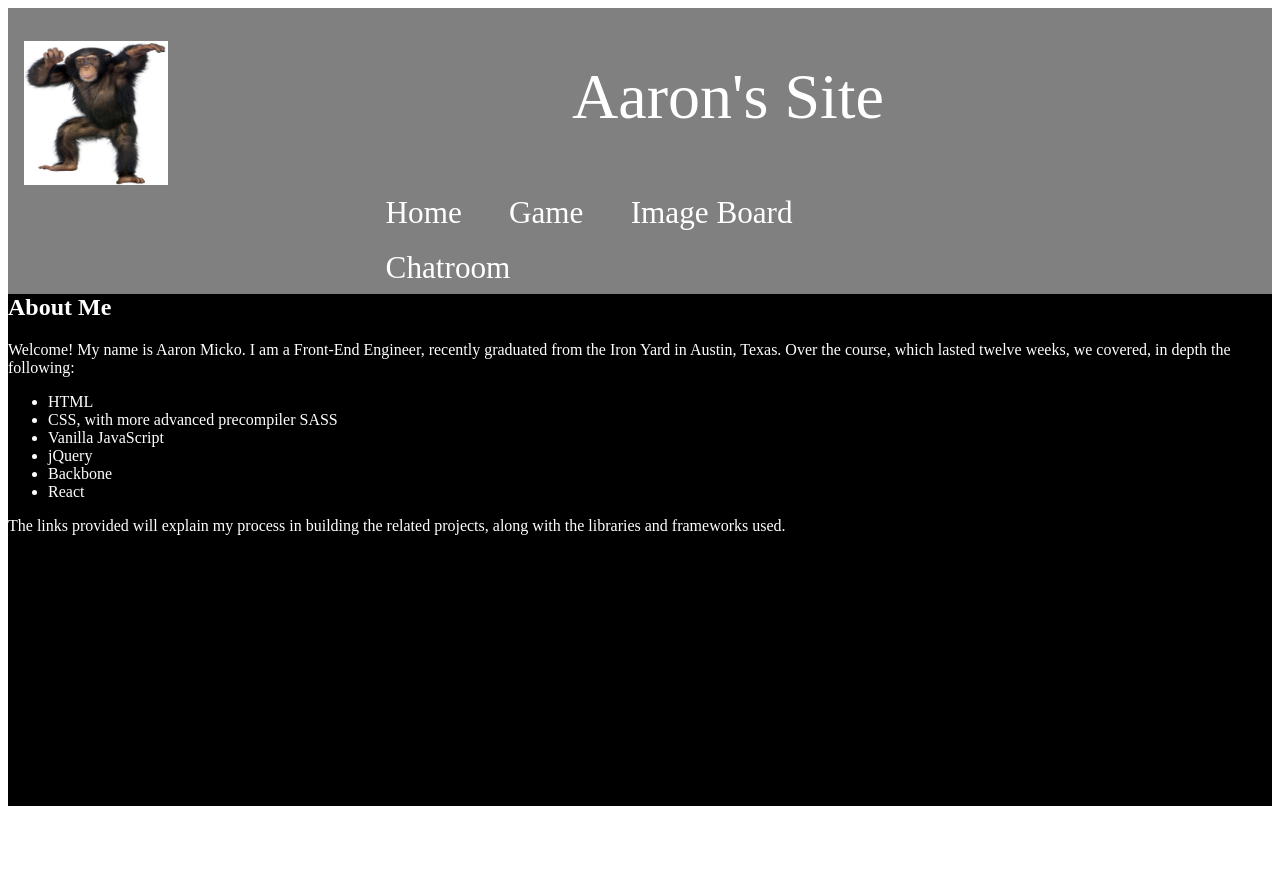
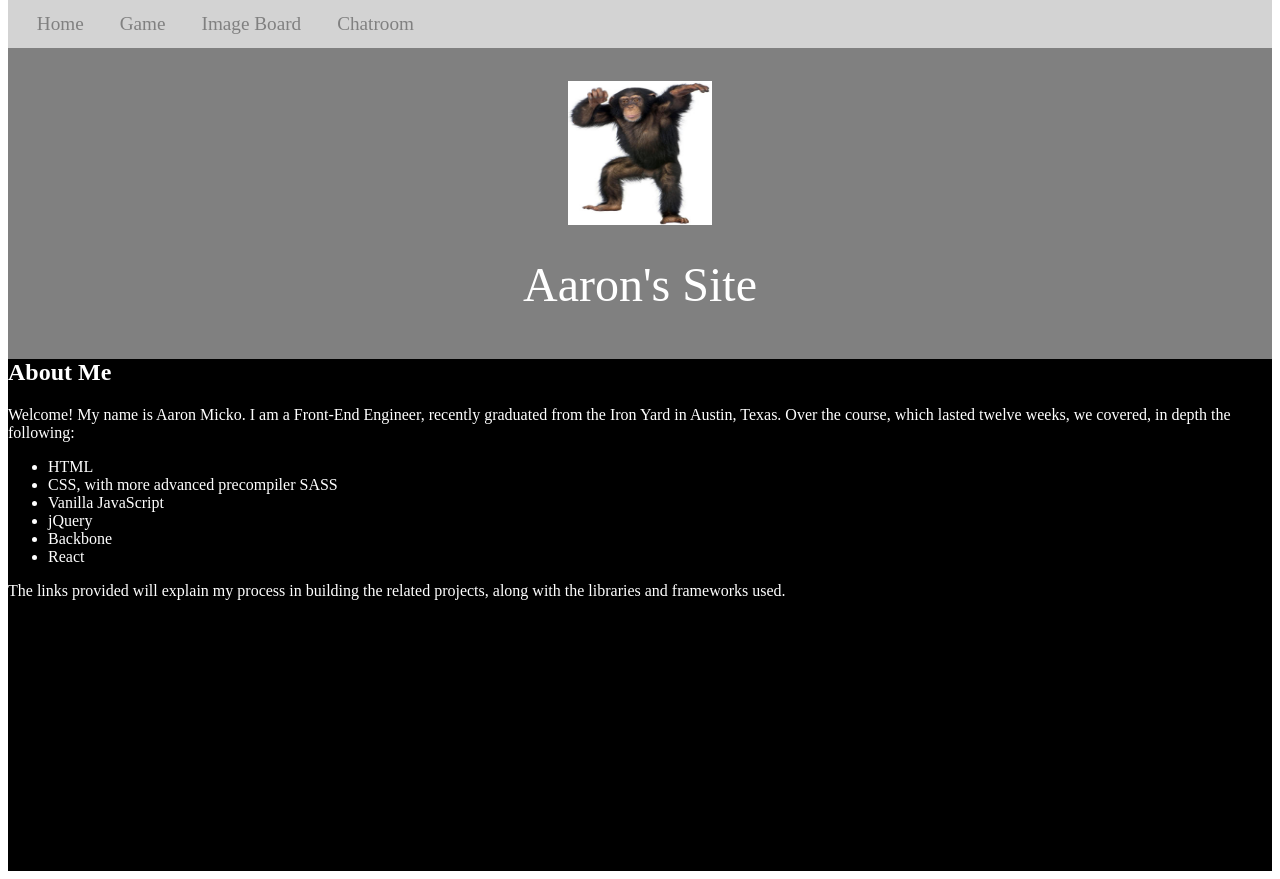
Before and after one commit to amicko/portfolio-site, a website: page index.html in a window 1280 px wide. Before the commit the page ends 814 px from the top, so only its background shows below. Drawn offline with Linux system fonts and the light colour scheme.

Commit message:
made site mobile friendly

```diff
--- a/index.html
+++ b/index.html
@@ -2,22 +2,32 @@
 <html>
 <head>
 	<title>Micko Portfolio Site</title>
+	<meta name="viewport" content="width=device-width">
 	<link rel="stylesheet" type="text/css" href="./styles/main.sass.css">
 </head>
 <body>
 	<main>
 		<nav>
-			<section id="banner">
-				<img src="./images/monkey_theme_300.jpeg">
-				<span id="title">Aaron's Site</span>
-			</section>
+			<button class="hamburger"></button>
+			<ul class="topNav">
+				<li><a href="#">Home</a></li>
+				<li><a href="#game">Game</a></li>
+				<li><a href="#tumblr">Image Board</a></li>
+				<li><a href="#chatroom">Chatroom</a></li>
+			</ul>
+		</nav>
+		<div class="dropBox">
 			<ul>
 				<li><a href="#">Home</a></li>
 				<li><a href="#game">Game</a></li>
 				<li><a href="#tumblr">Image Board</a></li>
 				<li><a href="#chatroom">Chatroom</a></li>
 			</ul>
-		</nav>
+		</div>
+		<section id="banner">
+			<img src="./images/monkey_theme_300.jpeg">
+			<span id="title">Aaron's Site</span>
+		</section>
 		<section id="main">
 			<div>
 				<h2>About Me</h2>
--- a/styles/main.sass.css
+++ b/styles/main.sass.css
@@ -1,41 +1,56 @@
+main {
+  margin: -1em 0 0 0; }
   main nav {
+    height: 3em;
+    background-color: lightgrey; }
+    main nav .hamburger {
+      display: block;
+      position: relative;
+      top: 1em;
+      left: 1em;
+      float: left;
+      height: 3em;
+      width: 3em;
+      background-color: green; }
+    main nav .topNav {
+      display: none; }
+  main .dropBox {
+    display: none;
+    margin-top: -1em;
+    position: absolute;
+    width: 50%; }
+    main .dropBox ul {
+      list-style-type: none;
+      background-color: orange;
+      padding: 0; }
+      main .dropBox ul li {
+        display: block;
+        text-decoration: none;
+        padding: 0.7em;
+        border: 1px solid blue; }
+        main .dropBox ul li a {
+          display: block;
+          color: white;
+          text-decoration: none;
+          font-size: 1.3em;
+          text-align: center; }
+  main #banner {
+    padding-top: 1px;
     background-color: grey; }
-  main nav section {
-    display: hidden;
-    height: 5em;
-    padding-top: 1px; }
-    main nav section img {
+    main #banner img {
       display: block;
       height: 9em;
       width: 9em;
-      float: left;
-      margin: 1em;
-      position: relative;
-      top: 1em; }
-    main nav section #title {
+      margin: 2em auto; }
+    main #banner #title {
       display: block;
       text-align: center;
-      font-size: 4em;
-      margin: 0.8em auto;
-      color: white; }
-  main nav ul {
-    list-style-type: none;
-    margin: 0 25%;
-    clear: both; }
-    main nav ul li {
-      text-decoration: none;
-      display: inline-block;
-      padding: 0.4em;
-      font-size: 1.5em;
-      margin: 0 0.5em; }
-      main nav ul li a {
+      font-size: 3em;
       color: white;
-        text-decoration: none;
-        font-size: 1.3em; }
-
+      padding-bottom: 1em; }
   main #main, main #game, main #tumblr, main #chatroom {
     background-color: black;
-  height: 32em;
+    min-height: 32em;
     color: white;
     margin-top: -1.3em; }
     main #main span, main #game span, main #tumblr span, main #chatroom span {
@@ -44,3 +59,18 @@ main #main, main #game, main #tumblr, main #chatroom {
       top: 2em;
       left: 42%;
       font-size: 6em; }
+
+@media screen and (min-width: 650px) {
+  main nav .hamburger {
+    display: none; }
+  main nav .topNav {
+    display: block;
+    list-style-type: none;
+    padding: 0.8em; }
+    main nav .topNav li {
+      display: inline-block;
+      margin: 0 1em; }
+      main nav .topNav li a {
+        text-decoration: none;
+        color: grey;
+        font-size: 1.2em; } }
--- a/styles/main.scss
+++ b/styles/main.scss
@@ -1,59 +1,76 @@
 main {
-	// height: 100em;
-	// background-color: black;
+	margin: -1em 0 0 0;
+	nav {
+		height: 3em;
+		background-color: lightgrey;
 
-	nav {
-		background-color: grey;
-		// display: hidden;
+		.hamburger {
+			display: block;
+			position: relative;
+			top: 1em;
+			left: 1em;
+			float: left;
+			height: 3em;
+			width: 3em;
+			background-color: green;
+		}
 
-		section {
-			display: hidden;
-			height: 5em;
-			padding-top: 1px;
+		.topNav {
+			display: none;
+		}
+	}
 
-			img {
-				display: block;
-				height: 9em;
-				width: 9em;
-				float: left;
-				margin: 1em;
-				position: relative;
-				top: 1em;
-			}
-
-			#title {
-				display: block;
-				text-align: center;
-				font-size: 4em;
-				margin: 0.8em auto;
-				color: white;
-			}
-		}
+	.dropBox {
+		display: none;
+		margin-top: -1em;
+		position: absolute;
+		width: 50%;
 
 		ul {
 			list-style-type: none;
-			margin: 0 25%;
-			clear: both;
+			background-color: orange;
+			padding: 0;
 
 			li {
+				display: block;
 				text-decoration: none;
-				display: inline-block;
-				padding: 0.4em;
-				font-size: 1.5em;
-				// margin: 0 0.5em;
+				padding: 0.7em;
+				border: 1px solid blue;
 
 				a {
+					display: block;
 					color: white;
 					text-decoration: none;
 					font-size: 1.3em;
+					text-align: center;
 				}
 			}
 		}
 	}
 
+	#banner {
+		padding-top: 1px;
+		background-color: grey;
+
+		img {
+			display: block;
+			height: 9em;
+			width: 9em;
+			margin: 2em auto;
+		}
+
+		#title {
+			display: block;
+			text-align: center;
+			font-size: 3em;
+			color: white;
+			padding-bottom: 1em;
+		}
+	}
+
 	#main, #game, #tumblr, #chatroom {
 		background-color: black;
-		height: 32em;
+		min-height: 32em;
 		color: white;
 		margin-top: -1.3em;
 
@@ -64,9 +81,32 @@ main {
 			left: 42%;
 			font-size: 6em;
 		}
+	}
+}
 
-		p {
+@media screen and (min-width: 650px) {
+	main {
+		nav {
+			.hamburger {
+				display: none;
+			}
 
+			.topNav {
+				display: block;
+				list-style-type: none;
+				padding: 0.8em;
+
+				li {
+					display: inline-block;
+					margin: 0 1em;
+
+					a {
+						text-decoration: none;
+						color: grey;
+						font-size: 1.2em;
+					}
+				}
+			}
 		}
 	}
 }
```
Also changed, not shown: scripts/main.js (+24 -0 lines), scripts/bundle.js, 1 other file. Lines whose indentation alone changed are shown as unchanged.
